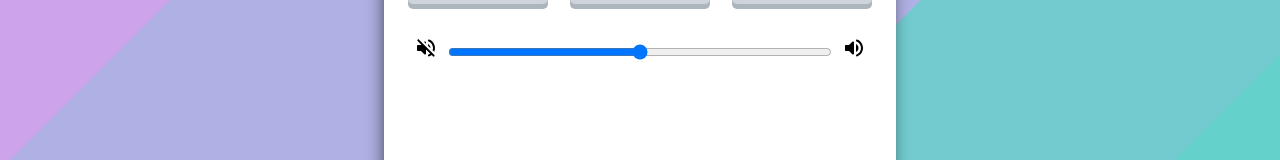
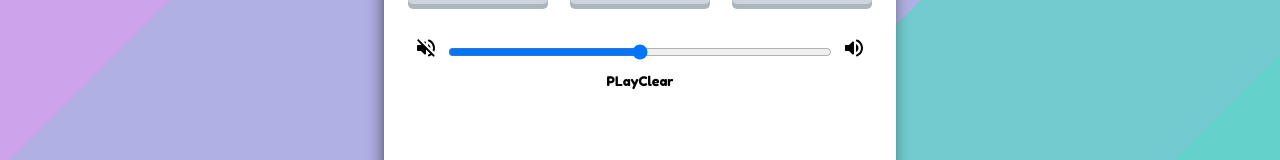
Before and after one commit to arikxl/super-looper, a React (Create React App) app: page / in a window 1280 px wide. Both pictures are taken after a click on the button 601 px from the left and 128 px from the top of the page. Shown: the part 334-494 px from the top of the page. Built offline with nearby package versions, Linux system fonts and the light colour scheme.

Commit message:
recorder

```diff
--- a/src/components/Panel.jsx
+++ b/src/components/Panel.jsx
@@ -6,10 +6,12 @@ import PauseCircleRoundedIcon from '@mui/icons-material/PauseCircleRounded';
 
 import Volume from './Volume';
 import PadsList from './PadsList';
+import Recorder from './Recorder';
 
 const Panel = () => {
 
     const [volume, setVolume] = useState(0.5);
+    const [recording, setRecording] = useState('');
     const [isPlaying, setIsPlaying] = useState(false)
     const [tracksToPlay, setTracksToPlay] = useState([])
     const { pads } = useSelector((state => state.padsModule))
@@ -49,10 +51,10 @@ const Panel = () => {
     };
 
     const playTracks = () => {
-        console.log('tracksToPlay:', tracksToPlay)
         tracksToPlay.forEach((track) => {
             track.play()
         })
+        setRecording(tracksToPlay)
     };
 
     const stopTracks = () => {
@@ -65,7 +67,6 @@ const Panel = () => {
             clearInterval(loopInterval)
         };
     };
-
 
     console.log('RENDER')
     return (
@@ -95,6 +96,11 @@ const Panel = () => {
             )}
             <PadsList isPlaying={isPlaying} setIsPlaying={setIsPlaying} volume={volume} />
             <Volume volume={volume} setVolume={setVolume} />
+            {recording && (
+                <Recorder recording={recording} setRecording={setRecording} />
+
+            )}
+
         </div>
     )
 }
--- /dev/null
+++ b/src/components/Recorder.jsx
@@ -0,0 +1,21 @@
+import React, { useState } from 'react';
+
+const Recorder = ({ recording, setRecording }) => {
+
+    const playRecording = () => {
+        console.log('recording:', recording)
+        recording.forEach((track) => {
+            track.play()
+        })
+    }
+
+    return (
+        <div>
+            <button onClick={() => playRecording()}>PLay</button>
+
+            <button onClick={() =>setRecording('')}>Clear</button>
+        </div>
+    )
+}
+
+export default Recorder
```
